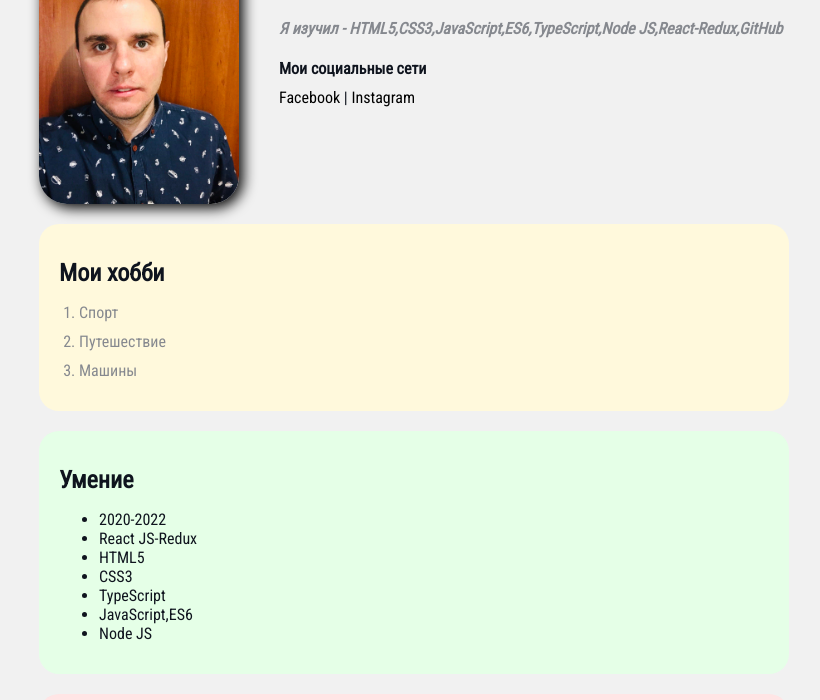
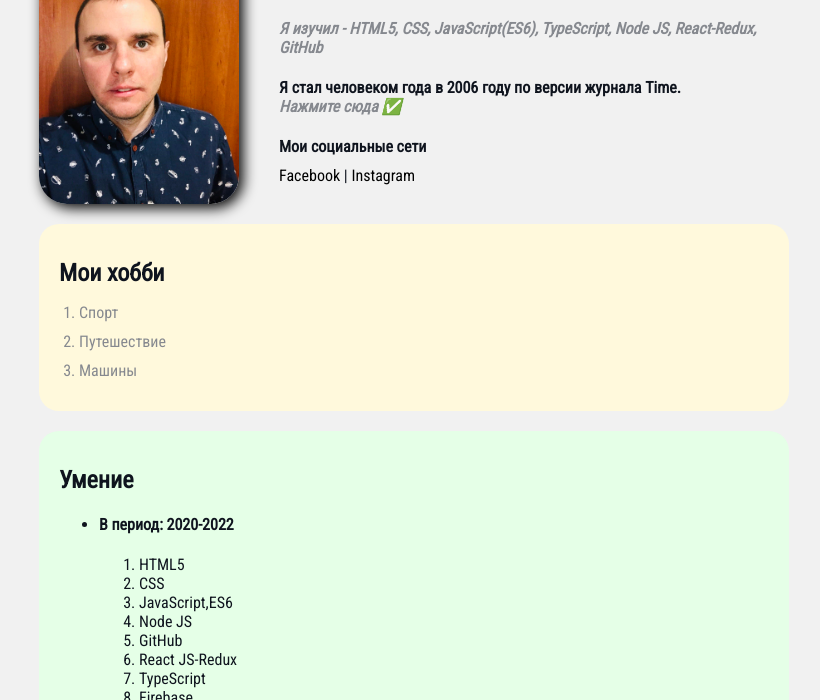
Before and after one commit to Aleksei-89ST/Portfolio-old, a plain HTML site: page index.html in a window 1280 px wide. Shown: the part 100-800 px from the top of the page, without its empty margins (226-1046 px from the left). Drawn offline with Linux system fonts and the light colour scheme.

Commit message:
refactoring

```diff
--- a/index.html
+++ b/index.html
@@ -11,7 +11,10 @@
 
         <div class="info-text">
         <h1>Старовойтов Алексей</h1>
-            <p>Я изучил - <strong> HTML5,CSS3,JavaScript,ES6,TypeScript,Node JS,React-Redux,GitHub </strong> </p>
+            <p>Я изучил - <strong> HTML5, CSS, JavaScript(ES6), TypeScript, Node JS, React-Redux, GitHub </strong> </p>
+            <p> <h4>Я стал человеком года в 2006 году по версии журнала Time. <a href="https://ru.wikipedia.org/wiki/%D0%A2%D1%8B_(%D1%87%D0%B5%D0%BB%D0%BE%D0%B2%D0%B5%D0%BA_%D0%B3%D0%BE%D0%B4%D0%B0_%D0%BF%D0%BE_%D0%B2%D0%B5%D1%80%D1%81%D0%B8%D0%B8_%D0%B6%D1%83%D1%80%D0%BD%D0%B0%D0%BB%D0%B0_Time)"><p>Нажмите сюда ✅</p></a>
+            </h4></p>
+
 
 
             <h4> Мои социальные сети </h4>
@@ -33,14 +36,20 @@
             <h2>Умение</h2>
             <table class="table">
                 <ul>
-                    <li>2020-2022</li>
-                    <li> React JS-Redux</li>
-                    <li>HTML5 </li>
-                    <li> CSS3</li>
-                    <li>TypeScript</li>
-                    <li>JavaScript,ES6</li>
-                    <li>Node JS</li>
-                </ul>
+            <li>
+                <h4>В период: 2020-2022</h4>
+            </li>
+            <ol>
+                <li>HTML5 </li>
+                <li> CSS </li>
+                <li>JavaScript,ES6</li>
+                <li>Node JS</li>
+                <li>GitHub</li>
+            <li> React JS-Redux</li>
+            <li>TypeScript</li>
+            <li>Firebase</li>
+        </ul>
+        </ol>
             </table>
         </div>
             <div class="card bg-red">
```
Also changed, not shown: styles.css (+15 -15 lines).
